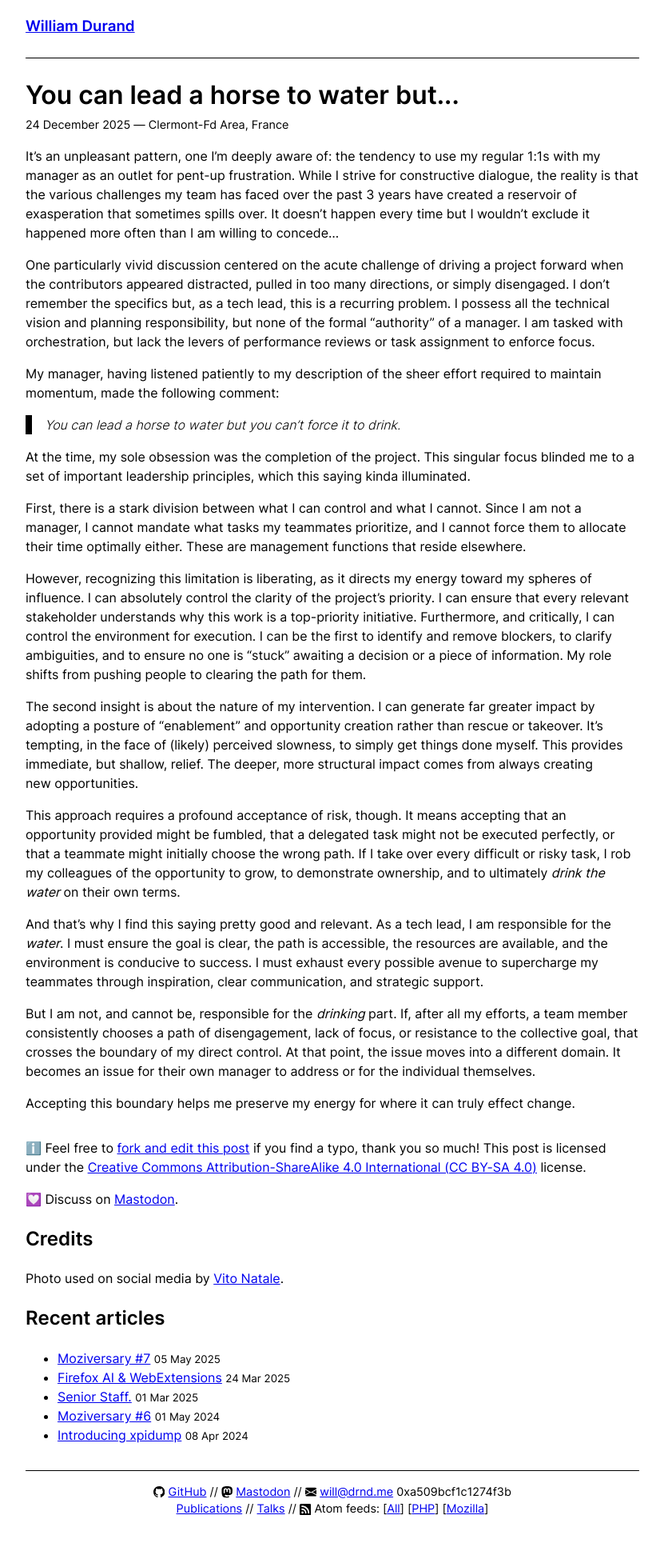
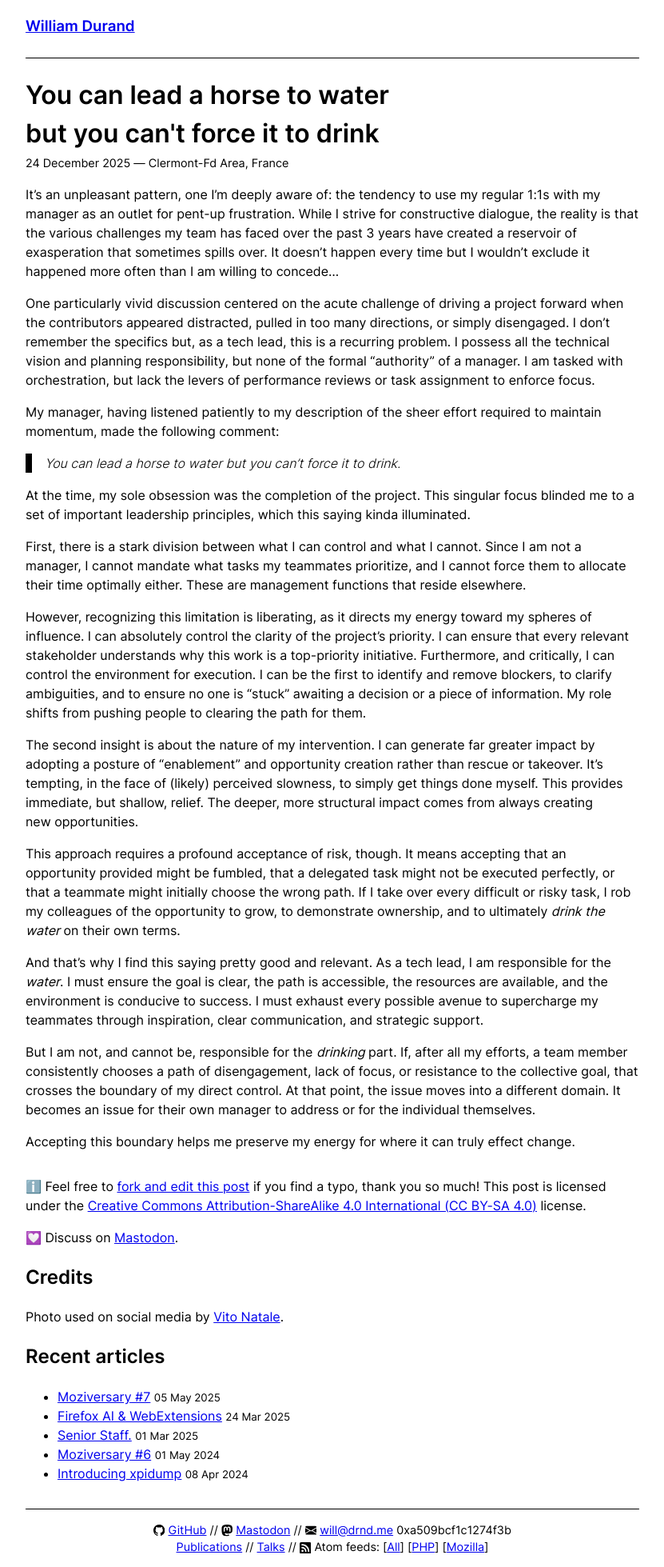
Before and after one commit to willdurand/willdurand.github.io, a Jekyll site: the page built from _posts/2025-12-24-you-can-lead-a-horse-to-water-but-you-cant-force-it-to-drink.md, in a window 1280 px wide. Shown: the whole page at 80% size, without its empty margins (224-1055 px from the left). Built offline with Jekyll 4.4.1, drawn with Linux system fonts in a browser that asks for light colours; before the commit the page ends 1911 px from its top, so only the background shows below that.

Commit message:
rename a blog post

```diff
--- a/_posts/2025-12-24-you-can-lead-a-horse-to-water-but.md
+++ b/_posts/2025-12-24-you-can-lead-a-horse-to-water-but-you-cant-force-it-to-drink.md
@@ -1,13 +1,14 @@
 ---
 layout: post
-title: You can lead a horse to water but...
+title: You can lead a horse to water but you can't force it to drink
 location: Clermont-Fd Area, France
 image: /images/posts/2025/12/you-can-lead-a-horse-to-water-but.webp
 tags: [mozilla]
 mastodon_id: 115773554578447338
 credits: |
   Photo used on social media by [Vito Natale](https://unsplash.com/@otiv345).
-
+redirect_from:
+  - /2025/12/24/you-can-lead-a-horse-to-water-but/
 ---
 
 It's an unpleasant pattern, one I'm deeply aware of: the tendency to use my
```
